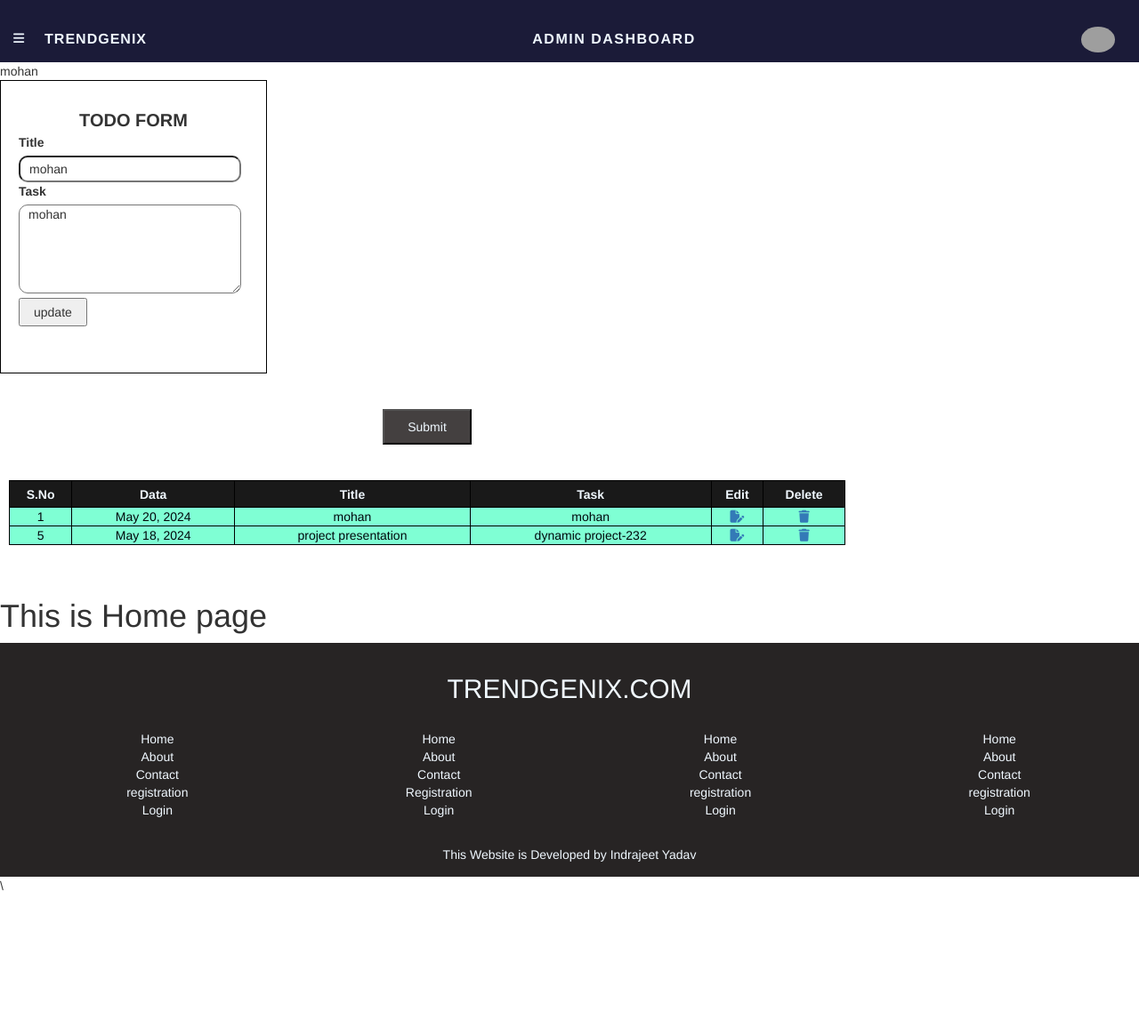
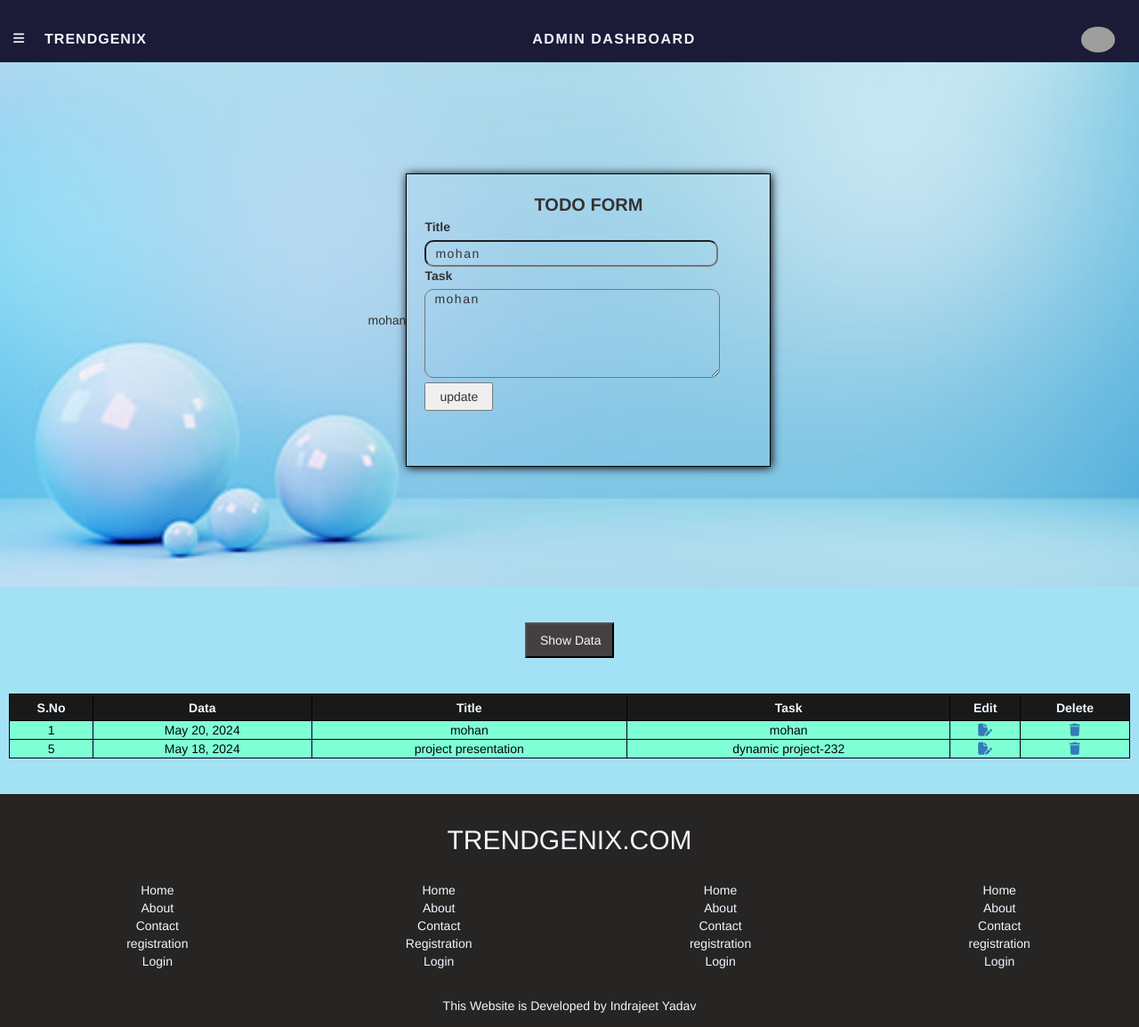
Before and after one commit to indrajeetyadav678/Static_TrendGenix_Project, a Django app: page /edittodo/1/ in a window 1280 px wide. Shown: the top 1155 px of the page at 89% size. Before the commit the page ends 1002 px from the top, so only its background shows below. Run offline with Django 5.2, Linux system fonts and the light colour scheme; data comes from the database, SQL or seed files in the repository; both versions use the stored data as it was after the commit; some libraries are stand-ins or nearby versions; grey boxes are pictures that could not be loaded.

Commit message:
updating landing

```diff
--- a/project/app/static/css/style.css
+++ b/project/app/static/css/style.css
@@ -17,9 +18,8 @@
     background-color: rgb(27, 27, 56);
     z-index: 110;
     position: sticky;
-    top: -8px
+    top: -10px
 }
-
 #navbar1 {
     width: 400px;
     /* border:1px solid white; */
@@ -513,29 +512,46 @@
 #dashboard_Body {
     width: 100%;
     height: auto;
+    margin-top: -10px;
 }
-
+#Admin_Todoform {
+    width: 100%;
+    height: 600px;
+    padding: 10px 20px;
+    background-image: url('../image/register_background2.jpg');
+    background-size: 100% 100%;
+    background-repeat: no-repeat;
+    display: flex;
+    justify-content: center;
+    align-items: center;
+}
 #todoform_box {
-    width: 300px;
+    width: 410px;
     height: 330px;
     border: 1px solid black;
-    padding: 30px 20px;
+    box-shadow: 1px 1px 10px black;
+    padding: 20px 20px;
 }
-
 #titlefield {
-    width: 250px;
+    width: 330px;
     height: 30px;
     border-radius: 10px;
     padding-left: 10px;
+    background-color: transparent;
+    letter-spacing: 1.5px;
 }
-
 #taskfield {
-    width: 250px;
+    width: 90%;
     height: 100px;
     border-radius: 10px;
     padding-left: 10px;
+    background-color: transparent;
+    letter-spacing: 1.5px;
 }
-
+#titlefield:hover,
+#taskfield:hover {
+    background-color: #ffffff;
+}
 #submitbtn {
     text-align: center;
     padding: 4px 15px;
@@ -545,16 +561,15 @@
 /* ============================================= */
 
 #showdata_container {
-    width: 75%;
+    width: 100%;
     height: auto;
     padding: 40px 10px;
+    background-color: rgb(162, 226, 244);
 }
-
 #show_table {
     width: 100%;
     height: auto;
 }
-
 #datatable_head tr th {
     border: 1px solid black;
     height: 30px;
--- a/project/app/templates/base.html
+++ b/project/app/templates/base.html
@@ -19,8 +19,6 @@
         crossorigin="anonymous" referrerpolicy="no-referrer" />
 
     <script src="{% static '/javascript/javascript.js' %}"></script>
-
-
 </head>
 
 <body>
@@ -153,10 +151,10 @@
     <div id="Navbar">
         <div id="resp_icon_com_title">
             <div id="admin_manubar_icon_box">
-                <div id="admin_manubar_icon_close" onclick="submanu_box(1)">
+                <div id="admin_manubar_icon_close" onclick="adminmanu_box(1)">
                     <i class="fa-solid fa-bars"></i>
                 </div>
-                <div id="admin_manubar_icon_open" onclick="submanu_box(1)">
+                <div id="admin_manubar_icon_open" onclick="adminmanu_box(1)">
                     <i class="fa-solid fa-bars-staggered"></i>
                 </div>
             </div>
@@ -174,8 +172,13 @@
                     src="https://static.vecteezy.com/system/resources/thumbnails/004/607/791/small_2x/man-face-emotive-icon-smiling-male-character-in-blue-shirt-flat-illustration-isolated-on-white-happy-human-psychological-portrait-positive-emotions-user-avatar-for-app-web-design-vector.jpg"
                     alt="" />
         </div>
-
     </div>
+    <ul id="Admin_Dropdown_navbar">
+        <li><a href="">Dashboard</a></li>
+        <li><a href="">Display Data</a></li>
+        <li><a href="">User Data</a></li>
+        <li><a href="">Analysis</a></li>
+    </ul>
 
     <div id="profile_box">
         <img src="https://www.simplilearn.com/ice9/free_resources_article_thumb/what_is_image_Processing.jpg" alt=""
@@ -352,6 +355,24 @@
                 N = 0
             }
         }
+
+
+        let P = 0
+        function adminmanu_box(arg) {
+            P = P + arg
+            if (P === 1) {
+                document.getElementById('admin_manubar_icon_close').style.display = 'none';
+                document.getElementById('admin_manubar_icon_open').style.display = 'block';
+                document.getElementById('Admin_Dropdown_navbar').style.display = 'flex';
+
+            }
+            else if (P === 2) {
+                document.getElementById('admin_manubar_icon_close').style.display = 'block';
+                document.getElementById('admin_manubar_icon_open').style.display = 'none';
+                document.getElementById('Admin_Dropdown_navbar').style.display = 'none';
+                P = 0
+            }
+        }
     </script>
 </body>
 
--- a/project/app/templates/dashboard.html
+++ b/project/app/templates/dashboard.html
@@ -2,6 +2,7 @@
 
 {% block content%}
 <div id="dashboard_Body">
+    <div id="Admin_Todoform">
         {% if taskobject %}
         {{taskobject.Task}}
         <div id="todoform_box">
@@ -17,11 +18,12 @@
                 <input type="submit" value="update" id="submitbtn" />
             </form>
         </div>
+
         {% else %}
         <div id="todoform_box">
             <form action="{% url 'todotask' %}" method="post">
                 {% csrf_token %}
-            <div style="text-align: center; font-weight: 600; font-size: 20px;">TODO FORM</div>
+                <div id="todoform_header1" style="text-align: center; font-weight: 600; font-size: 20px;">TODO FORM</div>
                 <label for="">Title</label><br />
                 <input type="text" name="title" value="" id="titlefield" /><br />
                 <label for="">Task</label><br />
@@ -33,15 +35,16 @@
         </div>
         {% endif %}
 
+    </div>
+
 
     <div id="showdata_container">
-
 
         <div id="showdata_btn">
             <form action="{% url 'showdata2' %}" method="post">
                 {% csrf_token %}
-                <input type="email" name="email" value="{{user_name.Email}}" id="emailfield" hidden />
-                <input type="submit" value="Submit" id="submitbtn" />
+                <input type="email" name="email" value="{{admin_user.Email}}" id="emailfield" hidden />
+                <input type="submit" value="Show Data" id="submitbtn" />
             </form>
         </div>
 
@@ -78,6 +81,4 @@
 
     </div>
 </div>
-
-<h1>This is Home page</h1>
 {% endblock %}
```
Also changed, not shown: other parts of project/app/static/css/style.css (+94 -116 lines), project/app/templates/about.html (+1 -26 lines), project/db.sqlite3. Lines whose indentation alone changed are shown as unchanged.
